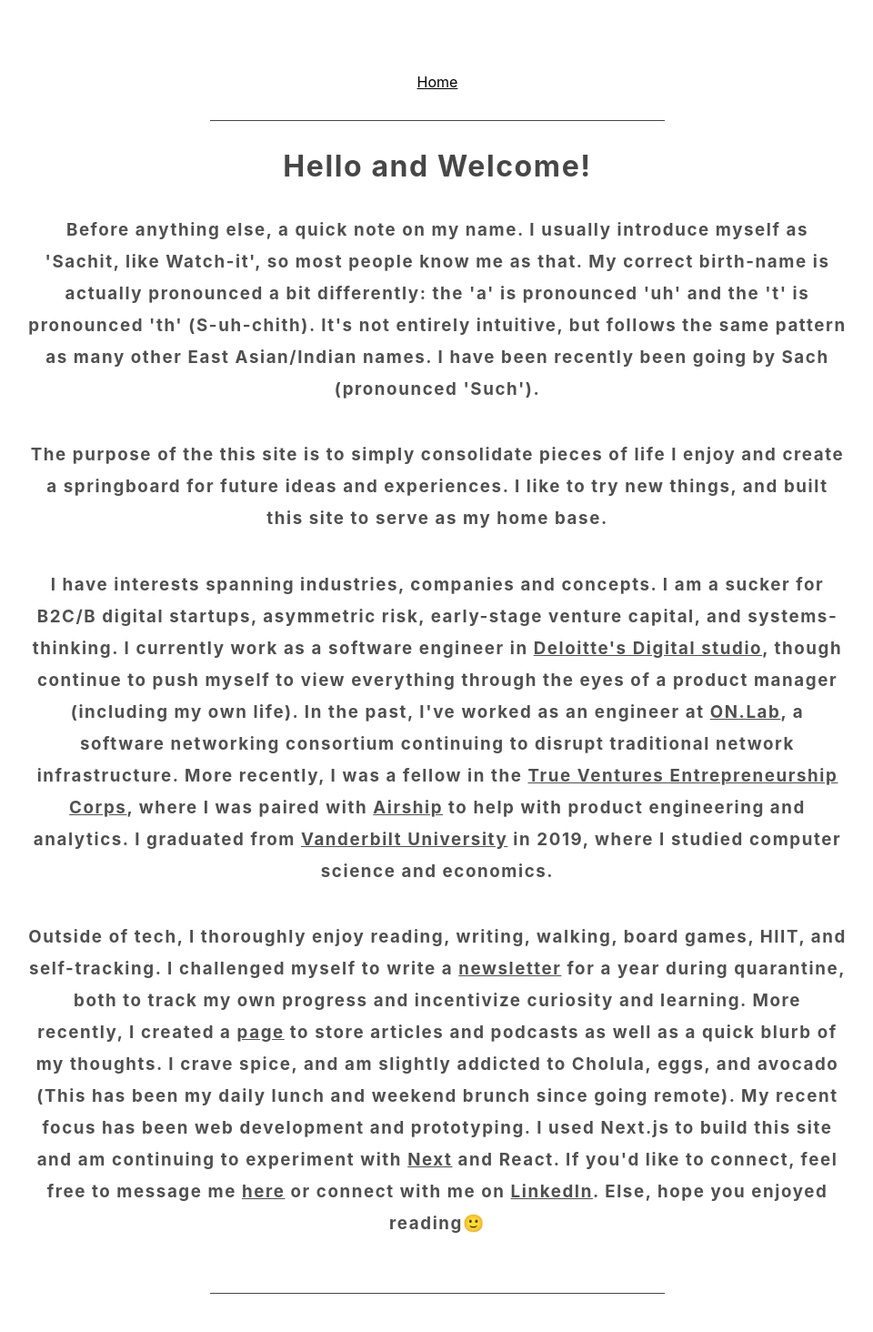
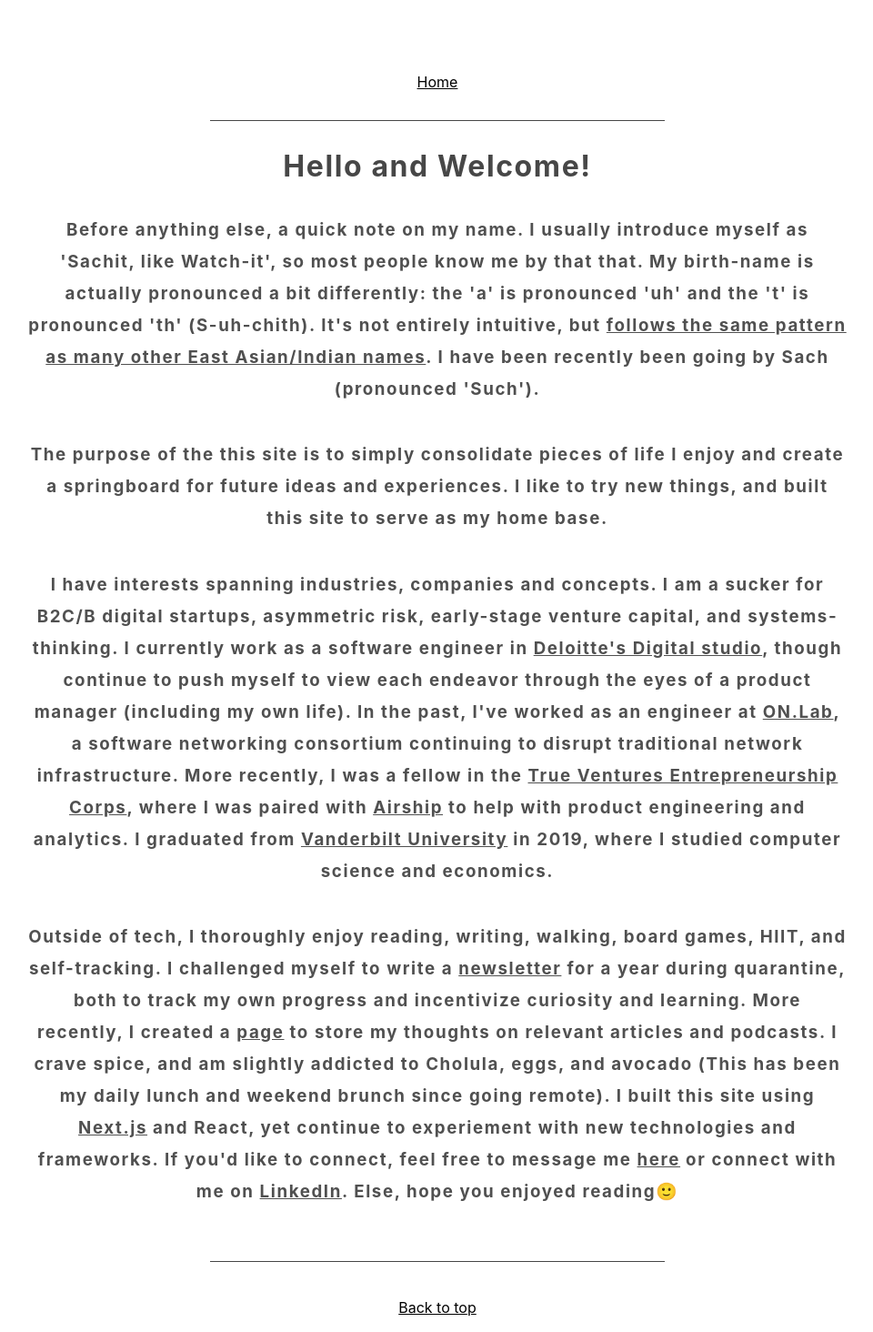
Before and after one commit to SBhat35/Website, a Next.js app: page /about in a window 1280 px wide. Shown: the top 1464 px of the page at 91% size, without its empty margins (159-1119 px from the left). Built offline with nearby package versions, Linux system fonts and the light colour scheme.

Commit message:
fix wording

```diff
--- a/pages/about.js
+++ b/pages/about.js
@@ -18,8 +18,8 @@ const about = () => {
         <div className={styles.aboutText}>
           <h1 className={styles.h1}>Hello and Welcome! </h1>
           <h3 className={styles.h2, styles.bodyText}>
-        Before anything else, a quick note on my name. I usually introduce myself as 'Sachit, like Watch-it', so most people know me as that. My correct birth-name is actually pronounced a bit differently:
-        the 'a' is pronounced 'uh' and the 't' is pronounced 'th' (S-uh-chith). It's not entirely intuitive, but follows the same pattern as many other East Asian/Indian names. I have been recently been going by Sach (pronounced 'Such').
+        Before anything else, a quick note on my name. I usually introduce myself as 'Sachit, like Watch-it', so most people know me by that that. My birth-name is actually pronounced a bit differently:
+        the 'a' is pronounced 'uh' and the 't' is pronounced 'th' (S-uh-chith). It's not entirely intuitive, but <a className={styles.aboutLink} href="https://www.youtube.com/watch?v=F__SBto-uYg&ab_channel=GreatVideos-GVCMH" target="_blank">follows the same pattern as many other East Asian/Indian names</a>. I have been recently been going by Sach (pronounced 'Such').
 </h3>
 
 <h3 className={styles.h2, styles.bodyText}>
@@ -27,14 +27,14 @@ The purpose of the this site is to simply consolidate pieces of life I enjoy and
 </h3>
 <h3 className={styles.h2, styles.bodyText}>
 
-I have interests spanning industries, companies and concepts. I am a sucker for B2C/B digital startups, asymmetric risk, early-stage venture capital, and systems-thinking. I currently work as a software engineer in <a className={styles.aboutLink} href="https://https://www.deloittedigital.com/" target="_blank">Deloitte's Digital studio</a>, though continue to push myself to view everything through the eyes of a product manager (including my own life).
+I have interests spanning industries, companies and concepts. I am a sucker for B2C/B digital startups, asymmetric risk, early-stage venture capital, and systems-thinking. I currently work as a software engineer in <a className={styles.aboutLink} href="https://www.deloittedigital.com/" target="_blank">Deloitte's Digital studio</a>, though continue to push myself to view each endeavor through the eyes of a product manager (including my own life).
 
-In the past, I've worked as an engineer at <a className={styles.aboutLink} href="https://opennetworking.org/" target="_blank">ON.Lab</a>, a software networking consortium continuing to disrupt traditional network infrastructure. More recently, I was a fellow in the <a className={styles.aboutLink} href="https://vimeo.com/295238898" target="_blank">True Ventures Entrepreneurship Corps</a>, where I was paired with <a className={styles.aboutLink} href="https://https://www.airship.com/" target="_blank">Airship</a> to help with product engineering and analytics. I graduated from <a className={styles.aboutLink} href="https://www.vanderbilt.edu/" target="_blank">Vanderbilt University</a> in 2019, where I studied computer science and economics.
+In the past, I've worked as an engineer at <a className={styles.aboutLink} href="https://opennetworking.org/" target="_blank">ON.Lab</a>, a software networking consortium continuing to disrupt traditional network infrastructure. More recently, I was a fellow in the <a className={styles.aboutLink} href="https://vimeo.com/295238898" target="_blank">True Ventures Entrepreneurship Corps</a>, where I was paired with <a className={styles.aboutLink} href="https://www.airship.com/" target="_blank">Airship</a> to help with product engineering and analytics. I graduated from <a className={styles.aboutLink} href="https://www.vanderbilt.edu/" target="_blank">Vanderbilt University</a> in 2019, where I studied computer science and economics.
 </h3>
 <h3 className={styles.h2, styles.bodyText}>
 
-Outside of tech, I thoroughly enjoy reading, writing, walking, board games, HIIT, and self-tracking. I challenged myself to write a <a className={styles.aboutLink} href="http://newsletter.sachitbhat.com/" target="_blank">newsletter</a> for a year during quarantine, both to track my own progress and incentivize curiosity and learning. More recently, I created a <a className={styles.aboutLink} href="https://coda.io/@sachit-bhat/sb" target="_blank">page</a> to store articles and podcasts as well as a quick blurb of my thoughts. I crave spice, and am slightly addicted to Cholula, eggs, and avocado (This has been my daily lunch and weekend brunch since going remote). My recent focus has been web development and prototyping. I used
-Next.js to build this site and am continuing to experiment with <a className={styles.aboutLink} href="https://nextjs.org/Next" target="_blank">Next</a> and React.
+Outside of tech, I thoroughly enjoy reading, writing, walking, board games, HIIT, and self-tracking. I challenged myself to write a <a className={styles.aboutLink} href="http://newsletter.sachitbhat.com/" target="_blank">newsletter</a> for a year during quarantine, both to track my own progress and incentivize curiosity and learning. More recently, I created a <a className={styles.aboutLink} href="https://coda.io/@sachit-bhat/sb" target="_blank">page</a> to store my thoughts on relevant articles and podcasts. I crave spice, and am slightly addicted to Cholula, eggs, and avocado (This has been my daily lunch and weekend brunch since going remote).
+I built this site using <a className={styles.aboutLink} href="https://nextjs.org/Next" target="_blank">Next.js</a> and React, yet continue to experiement with new technologies and frameworks.
 
 If you'd like to connect, feel free to message me <a href="mailto:sachitbhat.sb@gmail.com" className={styles.aboutLink} target="_blank">here</a>  or connect with me on <a className={styles.aboutLink} href="https://www.linkedin.com/in/sachitbhat/" target="_blank">LinkedIn</a>. Else, hope you enjoyed reading🙂
 
```
